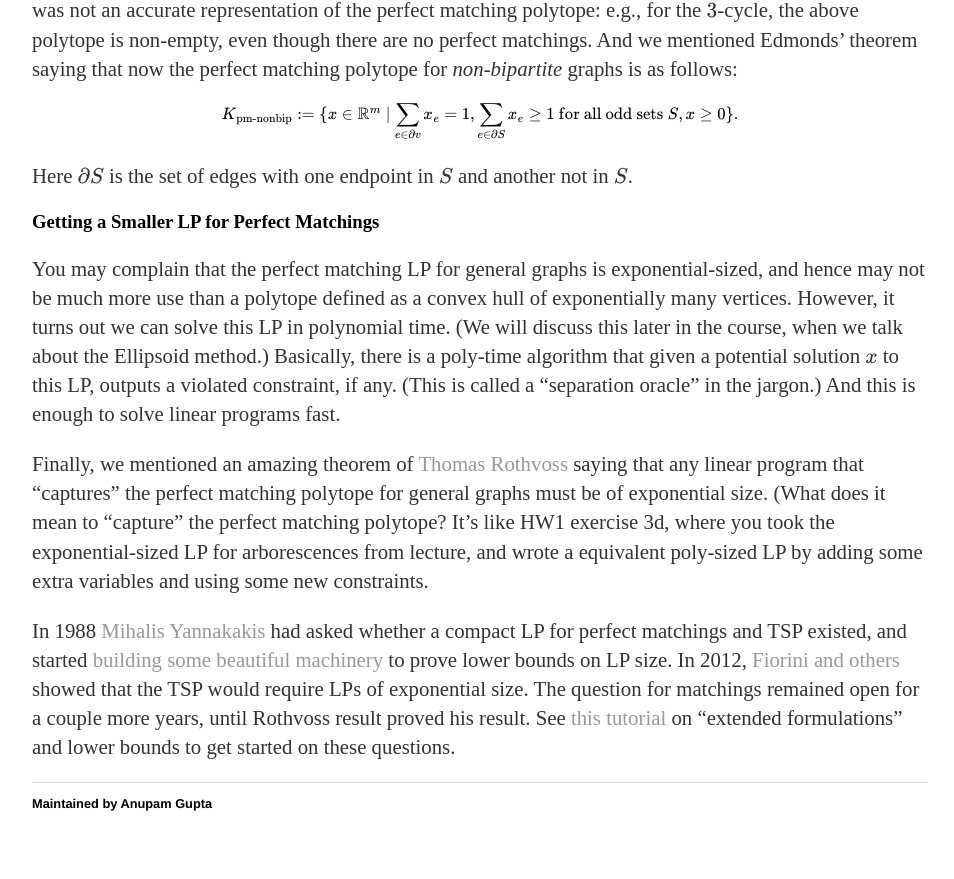
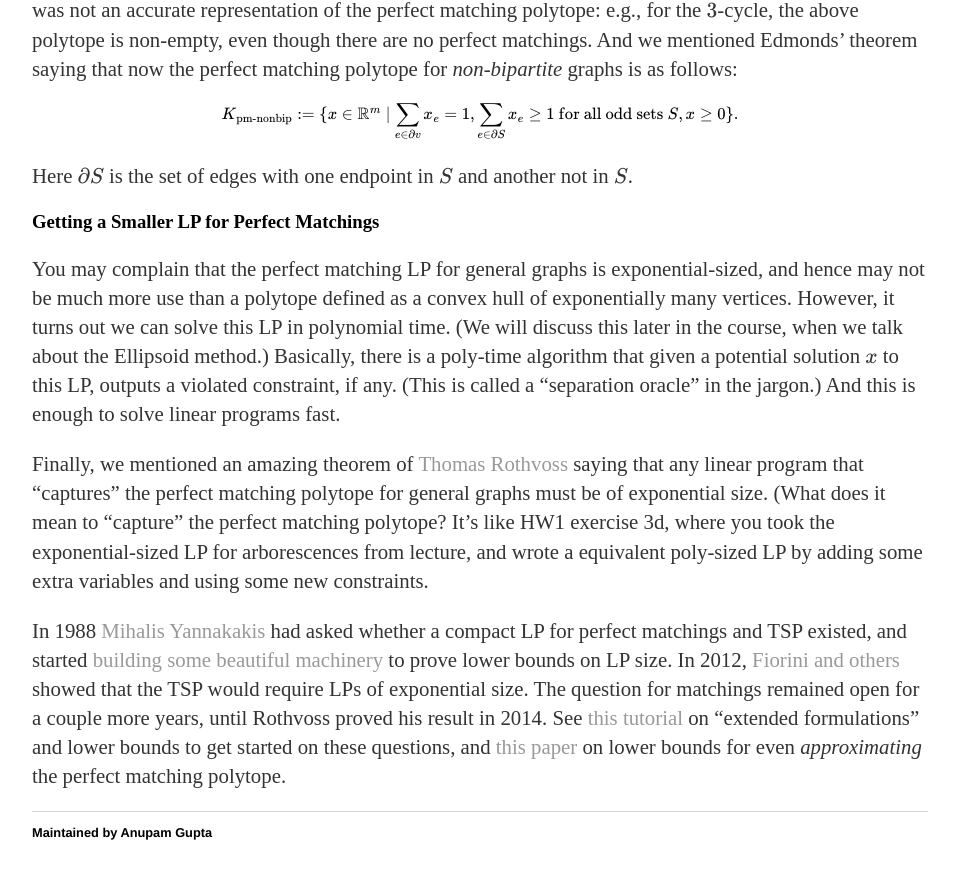
Before and after one commit to cmualgos/cmualgos.github.io, a Jekyll site: the page built from _posts/2018-09-12-matchings-via-LPs.md, in a window 1280 px wide and 900 px high, scrolled down 1944 px. Shown: the top 879 px of the window, without its empty margins (160-1114 px from the left). Built offline with Jekyll 4.4.1, drawn with Linux system fonts in a browser that asks for light colours; formulas are drawn with MathJax 3.

Commit message:
Matchings LP fixes 3

```diff
--- a/_posts/2018-09-12-matchings-via-LPs.md
+++ b/_posts/2018-09-12-matchings-via-LPs.md
@@ -131,7 +131,8 @@ to prove lower bounds on LP size. In 2012, [Fiorini and
 others](https://homepages.cwi.nl/~rdewolf/publ/qc/stoc130-fiorini.pdf)
 showed that the TSP would require LPs of exponential size. The question
 for matchings remained open for a couple more years, until Rothvoss
-result proved his result. See [this
+proved his result in 2014. See [this
 tutorial](https://simons.berkeley.edu/talks/extended-formulations1) on
 "extended formulations" and lower bounds to get started on these
-questions.
+questions, and [this paper](https://arxiv.org/abs/1711.10145) on lower bounds for even _approximating_ the
+perfect matching polytope.
```
